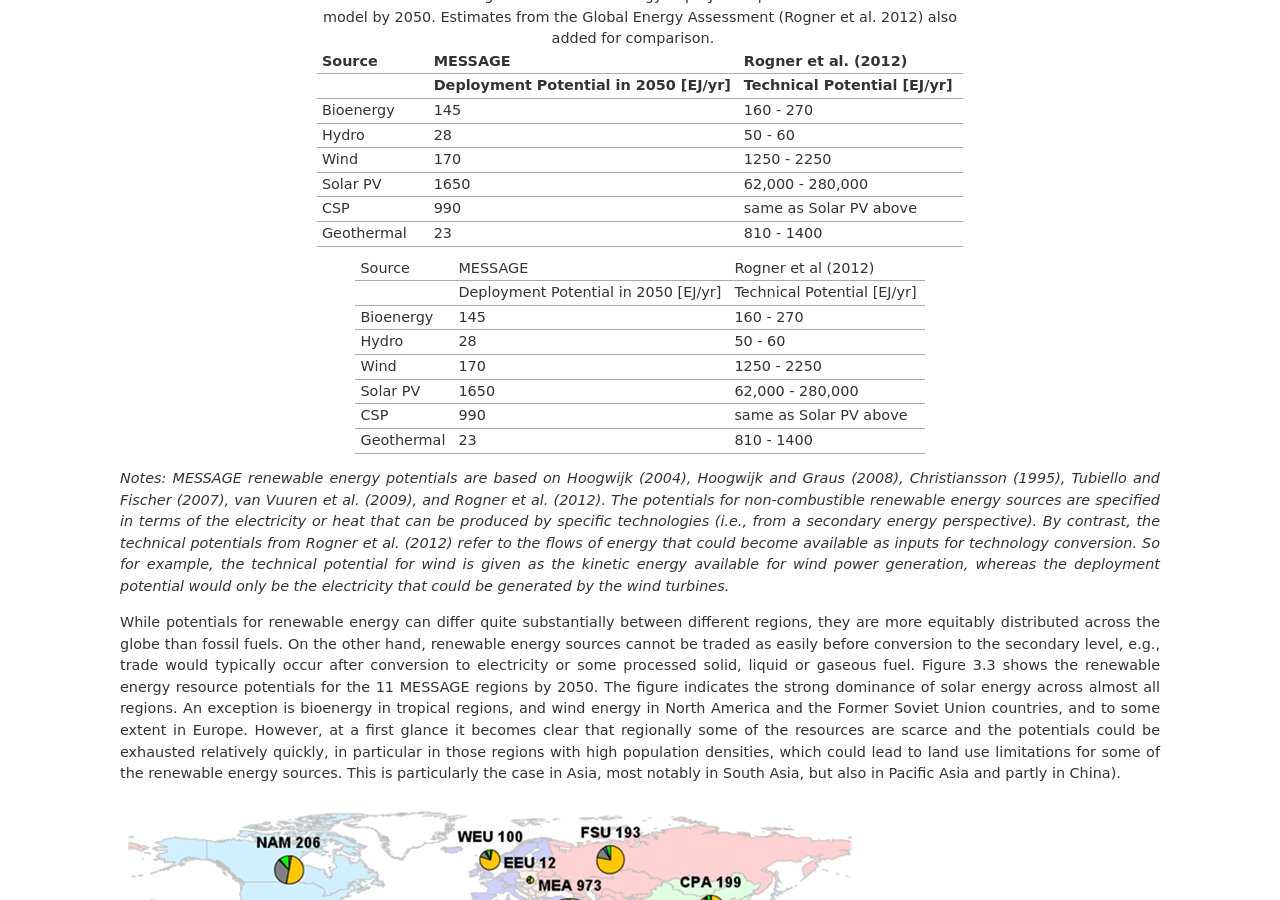
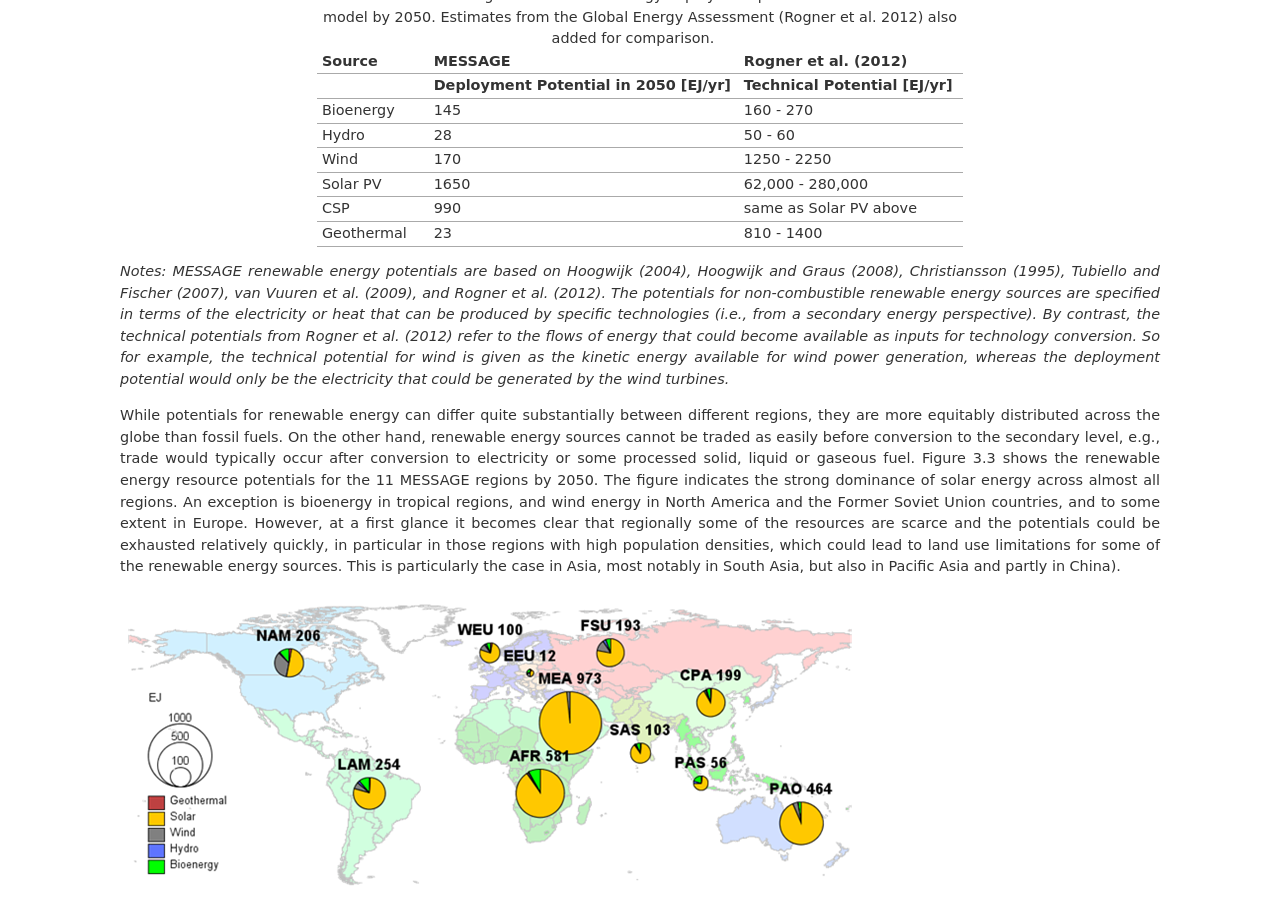
Before and after one commit to yiyi1991/message-ix-models, a Sphinx documentation site: the page built from doc/global/source/message_globiom/energy/resource.rst, in a window 1280 px wide and 900 px high, scrolled down 2071 px. Built offline with Sphinx 7.4.7, drawn with Linux system fonts in a browser that asks for light colours.

Commit message:
Update resource.rst

```diff
--- a/doc/global/source/message_globiom/energy/resource.rst
+++ b/doc/global/source/message_globiom/energy/resource.rst
@@ -79,24 +79,6 @@
      - 23
      - 810 - 1400
 
-+------------+--------------------------------------+-----------------------------+
-| Source     | MESSAGE                              | Rogner et al (2012)         |
-+------------+--------------------------------------+-----------------------------+
-|            | Deployment Potential in 2050 [EJ/yr] | Technical Potential [EJ/yr] |
-+------------+--------------------------------------+-----------------------------+
-| Bioenergy  | 145                                  | 160 - 270                   |
-+------------+--------------------------------------+-----------------------------+
-| Hydro      | 28                                   | 50 - 60                     |
-+------------+--------------------------------------+-----------------------------+
-| Wind       | 170                                  | 1250 - 2250                 |
-+------------+--------------------------------------+-----------------------------+
-| Solar PV   | 1650                                 | 62,000 - 280,000            |
-+------------+--------------------------------------+-----------------------------+
-| CSP        | 990                                  | same as Solar PV above      |
-+------------+--------------------------------------+-----------------------------+
-| Geothermal | 23                                   | 810 - 1400                  |
-+------------+--------------------------------------+-----------------------------+
-
 *Notes: MESSAGE renewable energy potentials are based on Hoogwijk (2004), Hoogwijk and Graus (2008), Christiansson (1995), Tubiello and Fischer (2007), van Vuuren et al. (2009), and Rogner et al. (2012). The potentials for non-combustible renewable energy sources are specified in terms of the electricity or heat that can be produced by specific technologies (i.e., from a secondary energy perspective). By contrast, the technical potentials from Rogner et al. (2012) refer to the flows of energy that could become available as inputs for technology conversion. So for example, the technical potential for wind is given as the kinetic energy available for wind power generation, whereas the deployment potential would only be the electricity that could be generated by the wind turbines.*
 
 While potentials for renewable energy can differ quite substantially between different regions, they are more equitably distributed across the globe than fossil fuels. On the other hand, renewable energy sources cannot be traded as easily before conversion to the secondary level, e.g., trade would typically occur after conversion to electricity or some processed solid, liquid or gaseous fuel. Figure 3.3 shows the renewable energy resource potentials for the 11 MESSAGE regions by 2050. The figure indicates the strong dominance of solar energy across almost all regions. An exception is bioenergy in tropical regions, and wind energy in North America and the Former Soviet Union countries, and to some extent in Europe. However, at a first glance it becomes clear that regionally some of the resources are scarce and the potentials could be exhausted relatively quickly, in particular in those regions with high population densities, which could lead to land use limitations for some of the renewable energy sources. This is particularly the case in Asia, most notably in South Asia, but also in Pacific Asia and partly in China).
```
